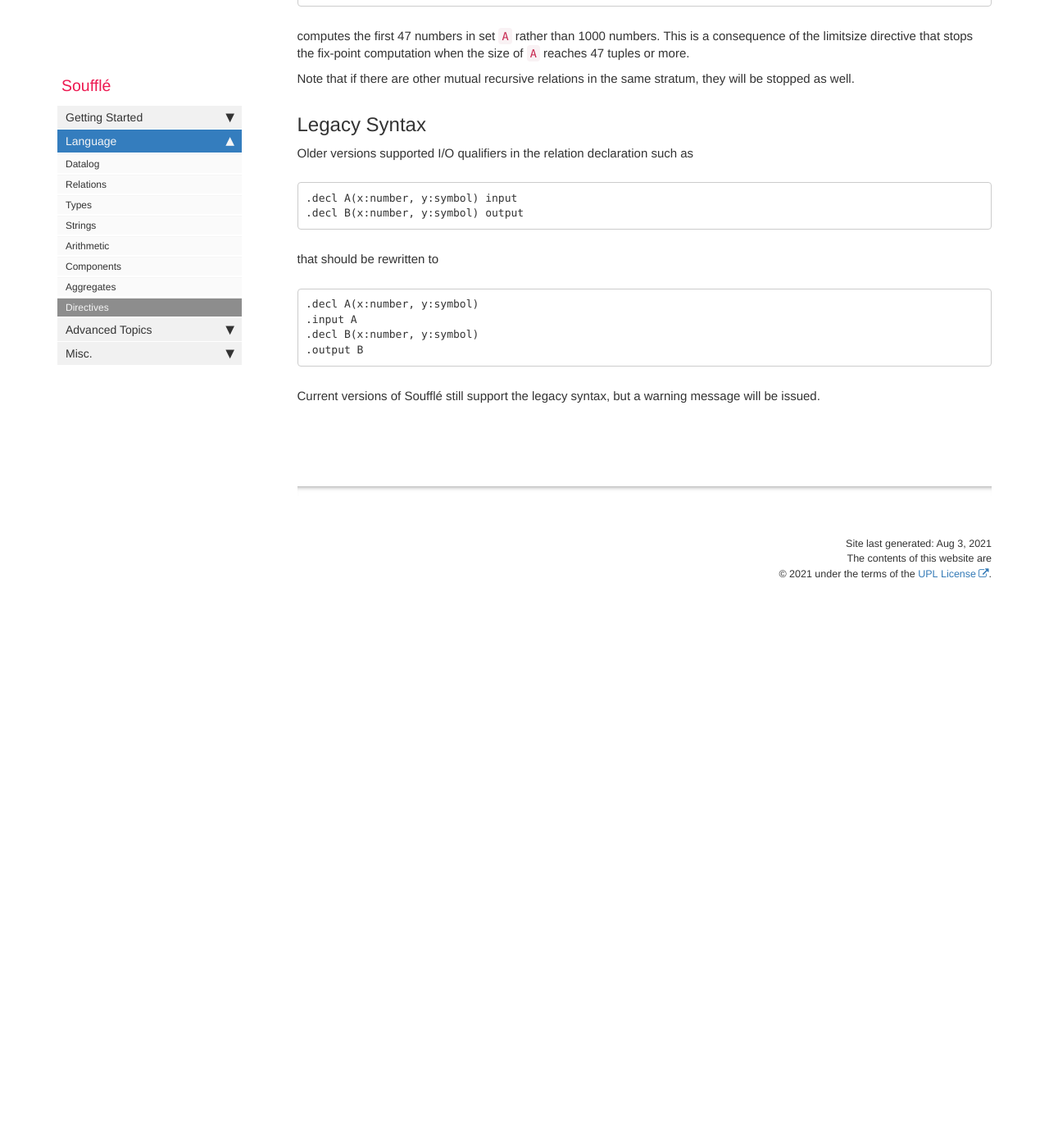
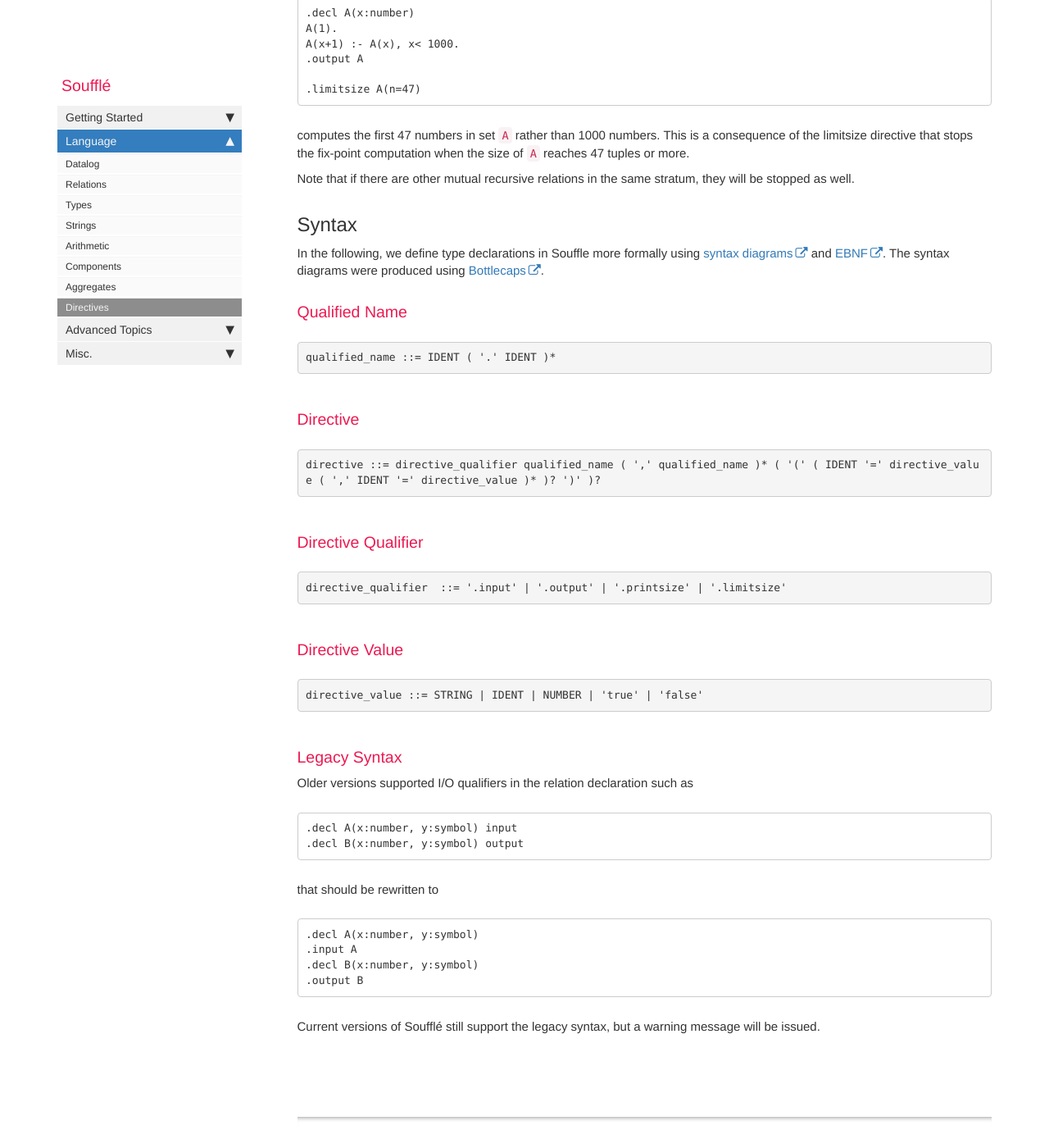
Before and after one commit to souffle-lang/souffle-lang.github.io, a Jekyll site: the page built from pages/docs/directives.md, in a window 1280 px wide and 1400 px high, scrolled down 4906 px. Shown: the whole window at 82% size. Built offline with Jekyll 4.4.1, drawn with Linux system fonts in a browser that asks for light colours; comment, search, counter and statistics services are not loaded; before the commit the page ends 5676 px from its top, so only the background shows below that; some of the changed text lies outside the part shown.

Commit message:
Update directives.md

````diff
--- a/pages/docs/directives.md
+++ b/pages/docs/directives.md
@@ -211,7 +211,32 @@ This is a consequence of the limitsize directive that stops the fix-point comput
 
 Note that if there are other mutual recursive relations in the same stratum, they will be stopped as well.
 
-## Legacy Syntax
+## Syntax
+In the following, we define type declarations in Souffle more formally using [syntax diagrams](https://en.wikipedia.org/wiki/Syntax_diagram) and [EBNF](https://en.wikipedia.org/wiki/Extended_Backus–Naur_form). The syntax diagrams were produced using [Bottlecaps](https://www.bottlecaps.de/rr/ui).
+
+### Qualified Name
+
+```ebnf
+qualified_name ::= IDENT ( '.' IDENT )*
+```
+
+### Directive
+
+```ebnf
+directive ::= directive_qualifier qualified_name ( ',' qualified_name )* ( '(' ( IDENT '=' directive_value ( ',' IDENT '=' directive_value )* )? ')' )?
+```
+
+### Directive Qualifier
+```ebnf
+directive_qualifier  ::= '.input' | '.output' | '.printsize' | '.limitsize'
+```
+
+### Directive Value
+```ebnf
+directive_value ::= STRING | IDENT | NUMBER | 'true' | 'false'
+```
+
+### Legacy Syntax
 Older versions supported I/O qualifiers in the relation declaration such as
 ```
 .decl A(x:number, y:symbol) input
````
